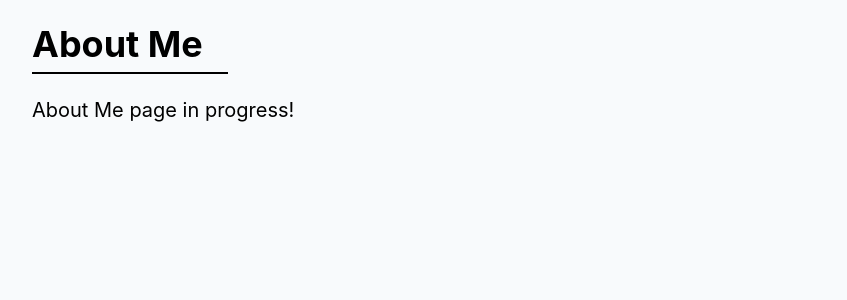
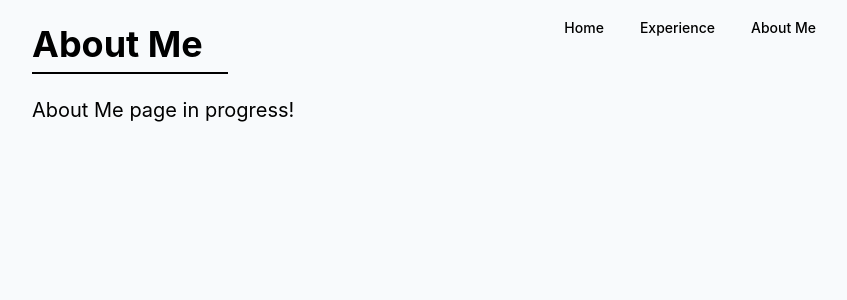
Before and after one commit to evankins/portfolio-next, a Next.js app in the folder app/: page /about in a window 1280 px wide. Shown: the top 300 px of the page, without its empty margins (208-1055 px from the left). Built offline with nearby package versions, Linux system fonts and the light colour scheme.

Commit message:
nav bar is now in layout.tsx

```diff
--- a/app/src/app/ShadCnNavigationMenuDesktop.tsx
+++ b/app/src/app/ShadCnNavigationMenuDesktop.tsx
@@ -13,25 +13,26 @@ import {
 } from "@/components/ui/navigation-menu"
 
 export function ShadCnNavigationMenuDesktop() {
+
   return (
     <NavigationMenu>
       <NavigationMenuList>
-        <NavigationMenuItem className="hover:bg-slate-100 transition duration-300 rounded-md">
+        <NavigationMenuItem className="hover:bg-slate-200 transition duration-300 rounded-md">
           <Link href="/" legacyBehavior passHref>
             <NavigationMenuLink className={navigationMenuTriggerStyle()}>
               Home
             </NavigationMenuLink>
           </Link>
         </NavigationMenuItem>
-        <NavigationMenuItem className="hover:bg-slate-100 transition duration-300 rounded-md">
+        <NavigationMenuItem className="hover:bg-slate-200 transition duration-300 rounded-md">
           <Link href="/experience" legacyBehavior passHref>
             <NavigationMenuLink className={navigationMenuTriggerStyle()}>
               Experience
             </NavigationMenuLink>
           </Link>
         </NavigationMenuItem>
-        <NavigationMenuItem className="hover:bg-slate-100 transition duration-300 rounded-md">
-          <Link href="/about-me" legacyBehavior passHref>
+        <NavigationMenuItem className="hover:bg-slate-200 transition duration-300 rounded-md">
+          <Link href="/about" legacyBehavior passHref>
             <NavigationMenuLink className={navigationMenuTriggerStyle()}>
               About Me
             </NavigationMenuLink>
--- a/app/src/app/ShadCnNavigationMenuMobile.tsx
+++ b/app/src/app/ShadCnNavigationMenuMobile.tsx
@@ -47,7 +47,7 @@ export function ShadCnNavigationMenuMobile() {
             <li>
               <NavigationMenuLink as-child>
                 <a
-                  href="/about-me"
+                  href="/about"
                   className="block select-none space-y-1 rounded-md p-3 leading-none no-underline outline-none transition-colors hover:bg-accent hover:text-accent-foreground focus:bg-accent focus:text-accent-foreground"
                 >
                   <div className="text-sm font-medium leading-none">About Me</div>
--- a/app/src/app/animations.css
+++ b/app/src/app/animations.css
@@ -22,6 +22,18 @@
     }
 }
 
+@keyframes fade-in {
+    0% {
+        opacity: 0;
+    }
+    50% {
+        opacity: 0;
+    }
+    100% {
+        opacity: 1;
+    }
+}
+
 .move-down-fast {
     animation: 1s move-down ease-out;
 }
@@ -33,3 +45,7 @@
 .fade-up-slow {
     animation: 5s fade-up;
 }
+
+.fade-in-slow {
+    animation: 5s fade-in;
+}
--- a/app/src/app/layout.tsx
+++ b/app/src/app/layout.tsx
@@ -2,6 +2,9 @@ import type { Metadata } from "next";
 import localFont from "next/font/local";
 import Head from "next/head";
 import "./globals.css";
+import "./animations.css";
+import { ShadCnNavigationMenuDesktop } from "@/app/ShadCnNavigationMenuDesktop"
+import { ShadCnNavigationMenuMobile } from "./ShadCnNavigationMenuMobile";
 
 const geistSans = localFont({
   src: "./fonts/GeistVF.woff",
@@ -31,6 +34,19 @@ export default function RootLayout({
       <body
         className={`${geistSans.variable} ${geistMono.variable} antialiased`}
       >
+        <div className="h-0 flex flex-col justify-center items-center">
+          <div className="flex-grow mt-4 relative w-11/12 md:w-[700px] lg:w-[800px] move-down-fast">
+            <div className="absolute top-0 right-0 hidden md:block">
+              <ShadCnNavigationMenuDesktop />
+            </div>
+
+            <div className="absolute top-0 right-0 block md:hidden">
+              <ShadCnNavigationMenuMobile />
+            </div>
+          </div>
+        </div>
+
+
         {children}
       </body>
     </html>
--- a/app/src/app/page.tsx
+++ b/app/src/app/page.tsx
@@ -1,23 +1,15 @@
-import { ShadCnNavigationMenuDesktop } from "@/app/ShadCnNavigationMenuDesktop"
-import { ShadCnNavigationMenuMobile } from "./ShadCnNavigationMenuMobile";
 import './globals.css'
 import './animations.css'
 import Image from 'next/image'
+import Link from 'next/link'
 
 
 export default function Home() {
   return (
     <div className="min-h-screen flex flex-col justify-center items-center">
-      <div className="flex-grow mt-4 relative w-11/12 md:w-[700px] lg:w-[800px]">
+      <div className="mt-4 flex-grow relative w-11/12 md:w-[700px] lg:w-[800px]">
 
         <header className="move-down-fast">
-          <div className="absolute top-0 right-0 hidden md:block">
-            <ShadCnNavigationMenuDesktop />
-          </div>
-
-          <div className="absolute top-0 right-0 block md:hidden">
-            <ShadCnNavigationMenuMobile />
-          </div>
 
           <div className="inline-block mt-2">
             <h1 className="">Welcome!</h1>
@@ -74,13 +66,13 @@ export default function Home() {
             To see my skills and completed projects, you can head to my <a href="/experience" className="link">Experience</a> page.
           </p>
 
-          <footer className="mt-8 flex flex-col justify-center items-center">
-            <p className="text-sm bottom-2">
-              © 2024 / Evan Kinsey / <a href="/credits" className="link">Credits</a>
+        </div>
+
+        <footer className="fade-in-slow mt-8 flex flex-col justify-center items-center">
+            <p className="text-sm absolute bottom-2">
+              © 2024 / Evan Kinsey / <Link href="/credits" className="link">Credits</Link>
             </p>
-          </footer>
-
-        </div>
+        </footer>
 
       </div>
     </div>
```
